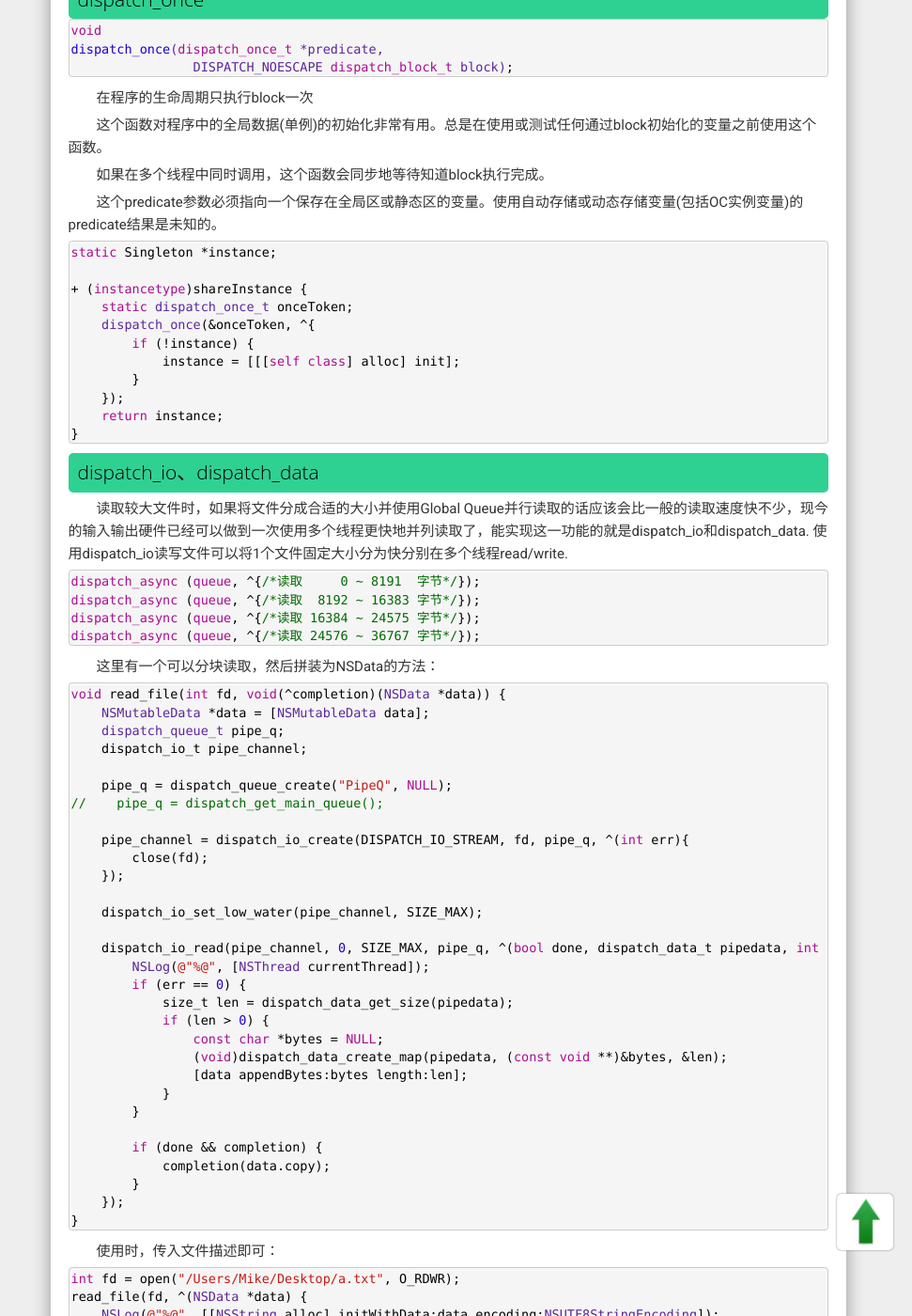
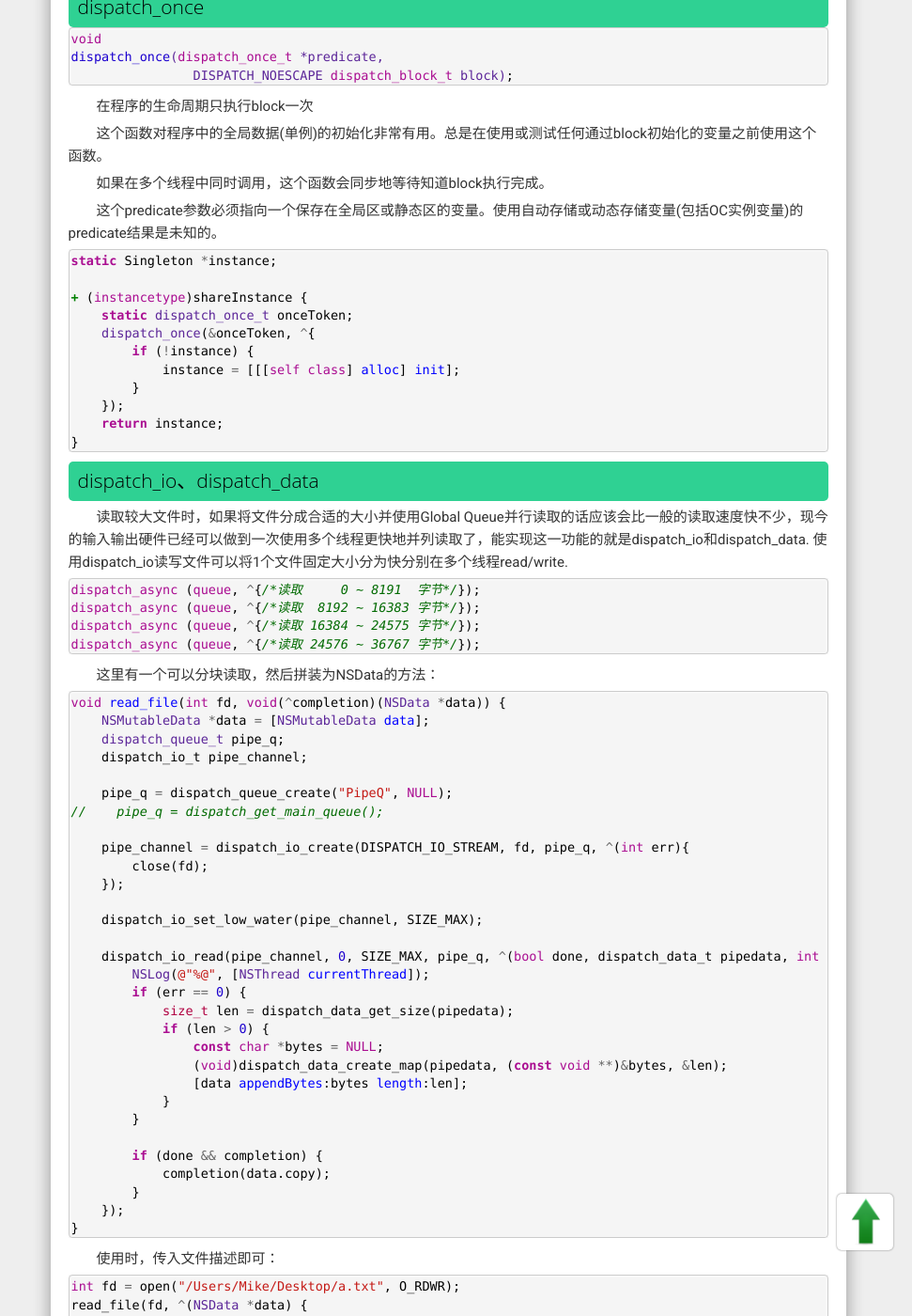
Before and after one commit to mikezone/mikezone.github.io, a Jekyll site: the page built from _posts/2017-07-15-GCD使用汇总.md, in a window 1280 px wide and 1400 px high, scrolled down 12649 px. Shown: the whole window at 94% size, without its empty margins (309-1280 px from the left). Built offline with Jekyll 4.4.1, drawn with Linux system fonts in a browser that asks for light colours; nearby versions of some CDN libraries; comment, search, counter and statistics services are not loaded; some of the changed text lies outside the part shown.

Commit message:
modify format

````diff
--- a/_posts/2017-07-15-GCD使用汇总.md
+++ b/_posts/2017-07-15-GCD使用汇总.md
@@ -208,7 +208,7 @@ NSLog(@"end");
 ```
 如果queue是mainQueue
 
-```objective
+```objectivec
 begin
 end
 任务0, <NSThread: 0x60000006de80>{number = 1, name = main}
@@ -624,7 +624,7 @@ semaphore即信号量。 在多道程序环境下，操作系统如何实现进
 
 信号量可以模拟现实中类似于通行证的概念，即信号量>=0可以通行，而信号量<0时则需要等待增加才可以以通行。因此信号量机制编程必涉及三个函数，创建信号量、增加信号量、减少信号量。
 
-```
+```objectivec
 dispatch_semaphore_t
 dispatch_semaphore_create(long value)
 ```
@@ -633,14 +633,14 @@ dispatch_semaphore_create(long value)
 传入一个大于0的值适用于管理一个有限的资源池，这个池子的大小与传入的值相等。
 当你的程序不再需要信号量时，应该调用dispatch_release来释放它对信号量对象的引用并最终释放内存。(ARC会帮助处理，因此不要手动调用dispatch_release()函数)
 
-```
+```objectivec
 long
 dispatch_semaphopre_wait(dispatch_semaphore_t dsema, dispatch_time_t timeout);
 ```
 等待 (减少)一个信号量.
 递减信号量计数。如果递减之后的结果值小于0，这个方法会在返回之前一直等待一个signal信号。
 
-```
+```objectivec
 long
 dispatch_semaphore_signal(dispatch_semaphore_t dsema);
 ```
@@ -649,7 +649,7 @@ signal或者说递增一个信号量。
 
 模拟一次资源竞争的问题，在多个线程中操作同一个数据是非常常见的资源竞争的情况，这样非常容易引起数据不一致，有时候应用会异常结束。我们使用dispatch_barrier_async可以解决这个问题，但是它是对整块block任务的隔离，而并没有细微到对要操作的数据这个粒度的限制。例如使用可变数组模拟多线程写数据的情况（只是模拟写数据过程，不考虑顺序）,
 
-```
+```objectivec
 NSUInteger count = 10;
 NSMutableArray *mutableArray = [NSMutableArray arrayWithCapacity:count];
 for (NSUInteger i = 0; i < count; i++) {
@@ -661,7 +661,7 @@ for (NSUInteger i = 0; i < count; i++) {
 
 在多线程中更新NSMutableArray， 这段代码异常率是极高的。可以使用信号量机制进行保证线程安全性，任何一个正在写的操作必须要完成之后，才能进行下一个写的操作：
 
-```
+```objectivec
 NSUInteger count = 10;
 self.mutableArray = [NSMutableArray arrayWithCapacity:count];
 dispatch_semaphore_t semaphore = dispatch_semaphore_create(1);
@@ -676,7 +676,7 @@ for (NSUInteger i = 0; i < count; i++) {
 
 <h2 id="anchor10_0">dispatch_once</h2>
 
-```
+```objectivec
 void
 dispatch_once(dispatch_once_t *predicate,
 		DISPATCH_NOESCAPE dispatch_block_t block);
@@ -689,7 +689,7 @@ dispatch_once(dispatch_once_t *predicate,
 
 这个predicate参数必须指向一个保存在全局区或静态区的变量。使用自动存储或动态存储变量(包括OC实例变量)的predicate结果是未知的。
 
-```
+```objectivec
 static Singleton *instance;
 
 + (instancetype)shareInstance {
@@ -708,7 +708,7 @@ static Singleton *instance;
 读取较大文件时，如果将文件分成合适的大小并使用Global Queue并行读取的话应该会比一般的读取速度快不少，现今的输入输出硬件已经可以做到一次使用多个线程更快地并列读取了，能实现这一功能的就是dispatch_io和dispatch_data.
 使用dispatch_io读写文件可以将1个文件固定大小分为快分别在多个线程read/write.
 
-```
+```objectivec
 dispatch_async (queue, ^{/*读取     0 ~ 8191  字节*/});
 dispatch_async (queue, ^{/*读取  8192 ~ 16383 字节*/});
 dispatch_async (queue, ^{/*读取 16384 ~ 24575 字节*/});
@@ -716,7 +716,7 @@ dispatch_async (queue, ^{/*读取 24576 ~ 36767 字节*/});
 ```
 这里有一个可以分块读取，然后拼装为NSData的方法：
 
-```
+```objectivec
 void read_file(int fd, void(^completion)(NSData *data)) {
     NSMutableData *data = [NSMutableData data];
     dispatch_queue_t pipe_q;
@@ -751,7 +751,7 @@ void read_file(int fd, void(^completion)(NSData *data)) {
 
 使用时，传入文件描述即可：
 
-```
+```objectivec
 int fd = open("/Users/Mike/Desktop/a.txt", O_RDWR);
 read_file(fd, ^(NSData *data) {
     NSLog(@"%@", [[NSString alloc] initWithData:data encoding:NSUTF8StringEncoding]);
@@ -902,14 +902,14 @@ value<br/>
 
 有两个串行队列
 
-```
+```objectivec
 dispatch_queue_t queueA = dispatch_queue_create("com.mikezh.queueA", DISPATCH_QUEUE_SERIAL);
 dispatch_queue_t queueB = dispatch_queue_create("com.mikezh.queueB", DISPATCH_QUEUE_SERIAL);
 ```
 
 下面会发生死锁：
 
-```
+```objectivec
 dispatch_sync(queueA, ^{
     dispatch_sync(queueB, ^{
         dispatch_block_t block = ^{
@@ -929,7 +929,7 @@ dispatch_sync(queueA, ^{
 <img src="/static/img/blogRes/dispatch_get_current_queue_1.png"/>
 我们使用
 
-```
+```objectivec
 if (dispatch_get_current_queue() == queueA)
 ```
 进行判断的目的是为了防止在当前队列是queueA的情况下，向queueA中添加同步执行的block，因为这样会发生死锁。但是队列嵌套关系表明，当前所在的队列queueB被queueA嵌套，但是糟糕的是：dispatch_get_current_queue函数只能返回最内层的队列queueB，所以这个判断的结果不能让我们完成起初的目的了。
@@ -940,7 +940,7 @@ if (dispatch_get_current_queue() == queueA)
 
 在说一些解决的方法之前，看一个上面一个功能的等价写法(如果不理解可以查看dispatch_set_target_queue部分)：
 
-```
+```objectivec
 dispatch_set_target_queue(queueB, queueA);
 dispatch_sync(queueB, ^{
     dispatch_block_t block = ^{
@@ -957,7 +957,7 @@ dispatch_sync(queueB, ^{
 
 下面我们来介绍一种但是如果使用specific来判断当前的队列，就不会死锁：
 
-```
+```objectivec
 dispatch_set_target_queue(queueB, queueA);
 
 static int specificKey;
````
